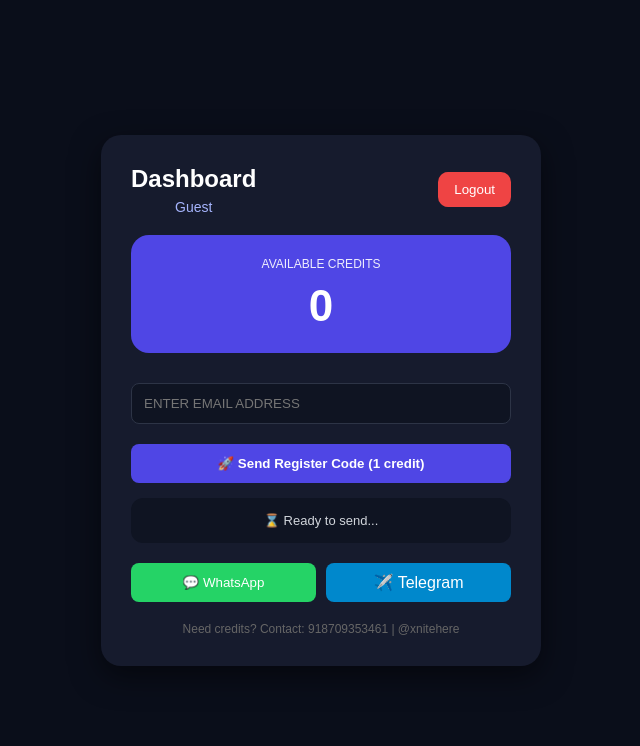
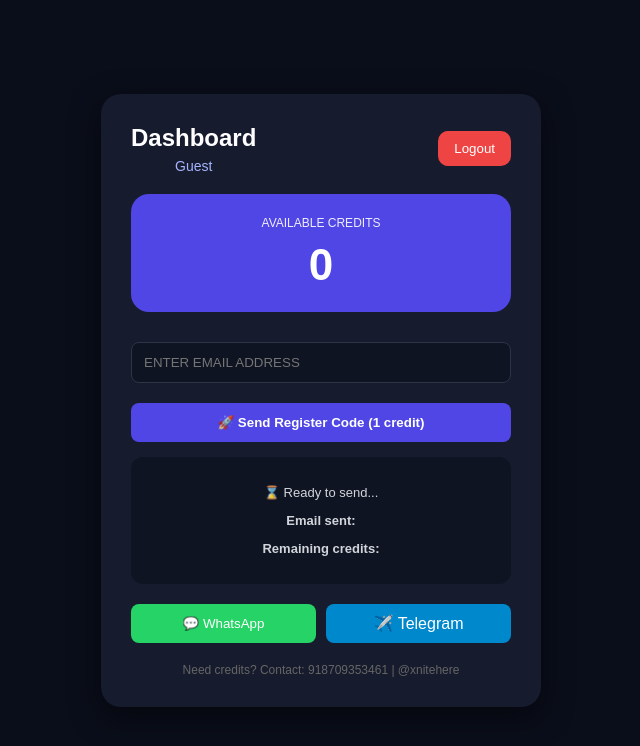
Before and after one commit to braj46166-spec/garena-otp-tools, a Flask app: page /dashboard in a window 1280 px wide. Shown: the top 746 px of the page, without its empty margins (319-959 px from the left). Run offline with Flask 3, Linux system fonts and the light colour scheme.

Commit message:
UI update

```diff
--- a/templates/dashboard.html
+++ b/templates/dashboard.html
@@ -25,8 +25,10 @@
             <button type="submit" class="login-btn">🚀 Send Register Code (1 credit)</button>
         </form>
 
-        <div id="status-box" class="status-box">
-            ⌛ Ready to send...
+        <div id="status-box" class="status-box hidden">
+            <p id="status-message">⌛ Ready to send...</p>
+            <p><strong>Email sent:</strong> <span id="display-email"></span></p>
+            <p><strong>Remaining credits:</strong> <span id="display-credits"></span></p>
         </div>
 
         <div class="social">
@@ -42,7 +44,22 @@
     <script>
         const form = document.getElementById('otp-form');
         const statusBox = document.getElementById('status-box');
+        const statusMessage = document.getElementById('status-message');
+        const displayEmail = document.getElementById('display-email');
+        const displayCredits = document.getElementById('display-credits');
         const creditValue = document.querySelector('.credit-box h1');
+
+        function showStatusBox() {
+            statusBox.classList.remove('hidden');
+        }
+
+        function updateStatus(email, credits, message) {
+            showStatusBox();
+            statusMessage.textContent = message;
+            displayEmail.textContent = email;
+            displayCredits.textContent = credits;
+            creditValue.textContent = credits;
+        }
 
         form.addEventListener('submit', async function(event) {
             event.preventDefault();
@@ -50,7 +67,8 @@
             const username = form.username.value;
             if (!email) return;
 
-            statusBox.textContent = '⏳ Sending...';
+            statusMessage.textContent = '⏳ Sending...';
+            showStatusBox();
             try {
                 const response = await fetch('/send_code', {
                     method: 'POST',
@@ -62,13 +80,16 @@
                 });
                 const data = await response.json();
                 const isSuccess = response.ok && data.status === 'success';
+                const message = data.message || (isSuccess ? '✅ Code sent successfully' : '⚠️ Failed to send code');
+                const remainingCredits = typeof data.remaining_credits === 'number' ? data.remaining_credits : data.new_credits;
 
-                statusBox.textContent = data.message || (isSuccess ? '✅ Code sent successfully' : '⚠️ Failed to send code');
-                if (typeof data.new_credits === 'number') {
-                    creditValue.textContent = data.new_credits;
+                if (isSuccess && typeof remainingCredits === 'number') {
+                    updateStatus(data.email || email, remainingCredits, message);
+                } else {
+                    statusMessage.textContent = message;
                 }
             } catch (error) {
-                statusBox.textContent = '⚠️ Request failed. Please try again.';
+                statusMessage.textContent = '⚠️ Request failed. Please try again.';
             }
         });
     </script>
```
